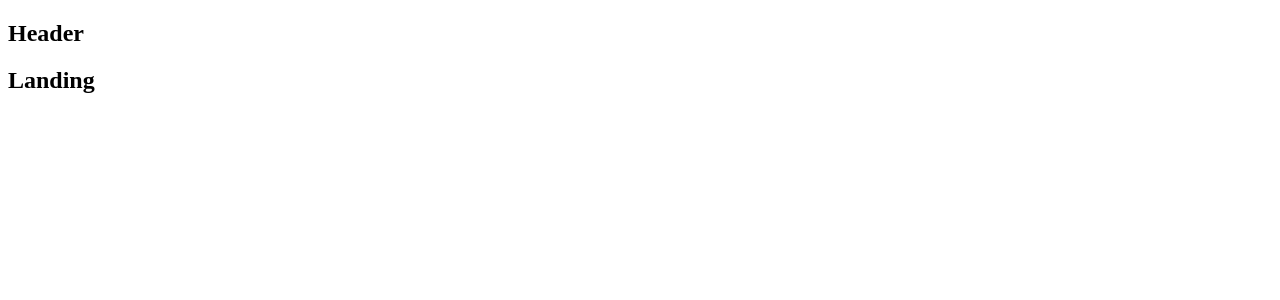
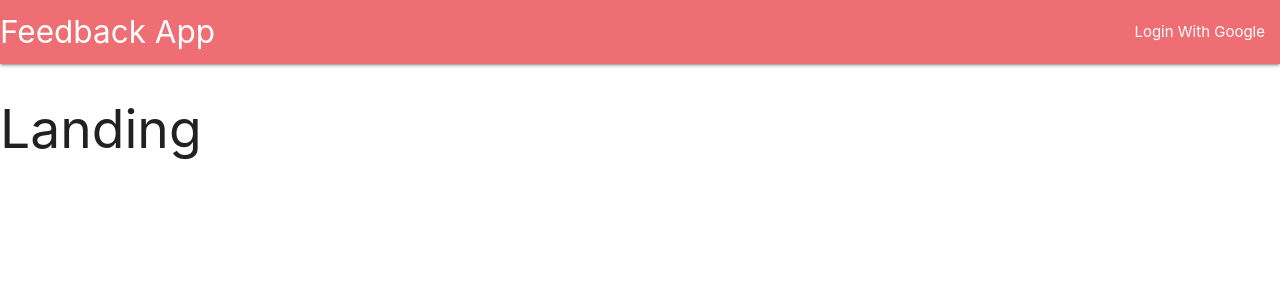
Before and after one commit to onrush1995/feedback-server, a React (Create React App) app in the folder client/: page / in a window 1280 px wide. Shown: the top 300 px of the page. Built offline with nearby package versions, Linux system fonts and the light colour scheme.

Commit message:
implement materialize, set up and style header component

```diff
--- a/client/public/index.html
+++ b/client/public/index.html
@@ -5,6 +5,12 @@
     <link rel="shortcut icon" href="%PUBLIC_URL%/favicon.ico">
     <meta name="viewport" content="width=device-width, initial-scale=1, shrink-to-fit=no">
     <meta name="theme-color" content="#000000">
+
+    <!-- Compiled and minified CSS -->
+    <link rel="stylesheet" href="https://cdnjs.cloudflare.com/ajax/libs/materialize/1.0.0/css/materialize.min.css">
+
+    <!-- Compiled and minified JavaScript -->
+    <script src="https://cdnjs.cloudflare.com/ajax/libs/materialize/1.0.0/js/materialize.min.js"></script>
 
     <link rel="manifest" href="%PUBLIC_URL%/manifest.json">
 
--- a/client/src/components/App.js
+++ b/client/src/components/App.js
@@ -1,7 +1,7 @@
 import React from 'react';
 import { BrowserRouter, Route } from 'react-router-dom';
 
-const Header = () => <h2>Header</h2>;
+import Header from './Header';
 const Dashboard = () => <h2>Dashboard</h2>;
 const SurveyNew = () => <h2>SurveyNew</h2>;
 const Landing = () => <h2>Landing</h2>;
--- /dev/null
+++ b/client/src/components/Header.js
@@ -0,0 +1,20 @@
+import React, { Component } from 'react';
+
+class Header extends Component {
+	render() {
+		return (
+			<nav>
+				<div className="nav-wrapper">
+					<a className="left brand-logo">Feedback App</a>
+					<ul className="right">
+						<li>
+							<a>Login With Google</a>
+						</li>
+					</ul>
+				</div>
+			</nav>
+		);
+	}
+}
+
+export default Header;
```
